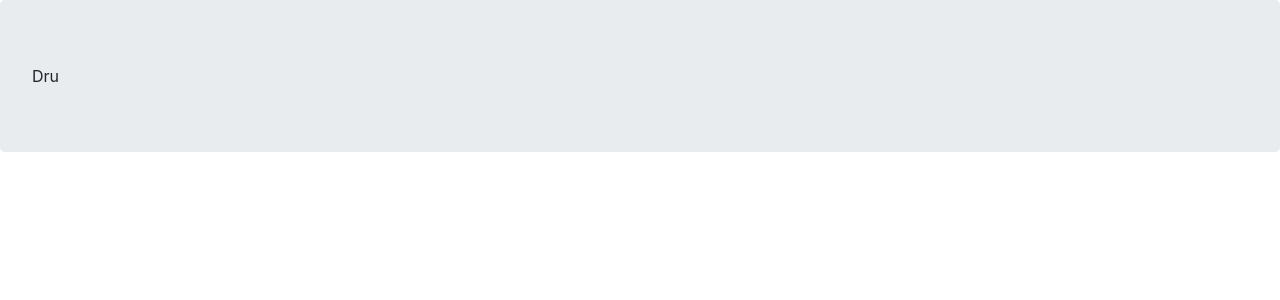
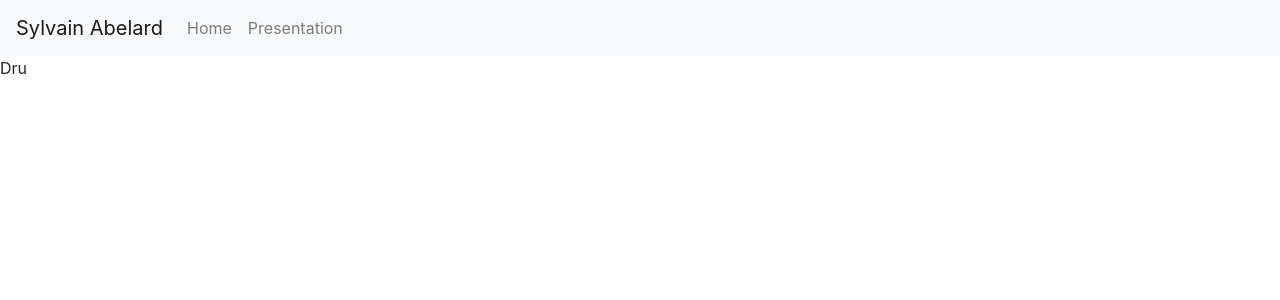
Before and after one commit to zeubkiller/portfolio, a React (Create React App) app: page / in a window 1280 px wide. Shown: the top 300 px of the page. Built offline with nearby package versions, Linux system fonts and the light colour scheme.

Commit message:
Test react-bootstrap

```diff
--- a/src/component/App.js
+++ b/src/component/App.js
@@ -1,16 +1,13 @@
 import React from 'react';
-
-import Jumbotron from "react-bootstrap/Jumbotron";
 
 import './App.css';
 
-import Main from './Main.js'
+import Menu from './Menu.js';
+
 
 function App() {
   return (
-    <Jumbotron>
-      <Main />
-    </Jumbotron>
+      <Menu />
   );
 }
 
--- a/src/component/Main.js
+++ b/src/component/Main.js
@@ -2,11 +2,8 @@
 
 import './Main.css';
 
-import Menu from './Menu.js'
-
-
 function Main() {
-    return <div><Menu></Menu><div>Dru</div></div>;
+    return <div>Dru</div>;
 }
 
 export default Main;
--- a/src/component/Menu.js
+++ b/src/component/Menu.js
@@ -2,8 +2,27 @@
 
 import './Menu.css';
 
+import Nav from "react-bootstrap/Nav";
+import Navbar from "react-bootstrap/Navbar";
+
+import Main from './Main.js'
+
 function Menu() {
-    return <div></div>;
+    return <div>
+        <Navbar bg="light" expand="lg">
+            <Navbar.Brand href="#home">Sylvain Abelard</Navbar.Brand>
+            <Navbar.Toggle aria-controls="basic-navbar-nav" />
+            <Navbar.Collapse id="basic-navbar-nav">
+            <Nav className="mr-auto">
+                <Nav.Link href="#home">Home</Nav.Link>
+                <Nav.Link href="#link">Presentation</Nav.Link>
+            </Nav>
+            </Navbar.Collapse>
+        </Navbar>
+        <div>
+            <Main id="home"></Main>
+        </div>
+    </div>;
 }
 
 export default Menu;
```
